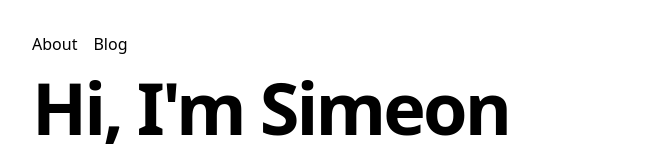
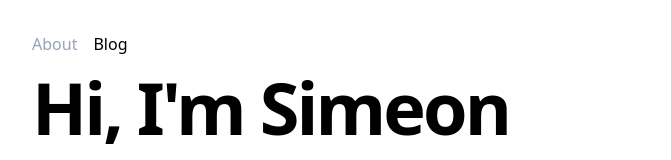
Before and after one commit to sim8/simeonlees.com, a Next.js app: page / in a window 1280 px wide. Shown: the top 160 px of the page, without its empty margins (304-975 px from the left). Built offline with nearby package versions, Linux system fonts and the light colour scheme.

Commit message:
More styling changes

```diff
--- a/components/BlogPosts.tsx
+++ b/components/BlogPosts.tsx
@@ -14,7 +14,7 @@ const BlogPosts = ({ posts }: Props) => {
       </h2>
       <ol>
         {posts.map((post) => (
-          <li className="py-1 flex">
+          <li className="py-1 flex" key={post.slug}>
             <Link
               as={`/posts/${post.slug}`}
               href="/posts/[slug]"
--- a/components/Navigation.tsx
+++ b/components/Navigation.tsx
@@ -1,8 +1,33 @@
+import classNames from 'classnames';
 import Link from 'next/link'
+import { useRouter } from 'next/router'
+
+type Route = {
+  pathname: string,
+  title: string,
+}
+
+const routes: Route[] = [
+  {
+    pathname: '/',
+    title: 'About',
+  },
+  {
+    pathname: '/blog',
+    title: 'Blog',
+  }
+]
 
 export default function Navigation() {
+  const router = useRouter();
+
   return <nav className="mb-2">
-    <Link className="hover:underline mr-4" href="/">About</Link>
-    <Link className="hover:underline mr-4" href="/blog">Blog</Link>
+    {routes.map(({pathname, title}) => (
+      <Link key={pathname} className={classNames("mr-4", {
+        'hover:underline': pathname !== router.pathname,
+        'text-slate-400 cursor-default': pathname === router.pathname,
+
+      })} href={pathname}>{title}</Link>
+    ))}
   </nav>
 }
--- a/package.json
+++ b/package.json
@@ -8,6 +8,7 @@
   },
   "dependencies": {
     "classnames": "^2.3.1",
+    "clsx": "^1.2.1",
     "date-fns": "^2.28.0",
     "gray-matter": "^4.0.3",
     "next": "latest",
```
Also changed, not shown: 1 other file (tests, documents, lock files or other folders).
